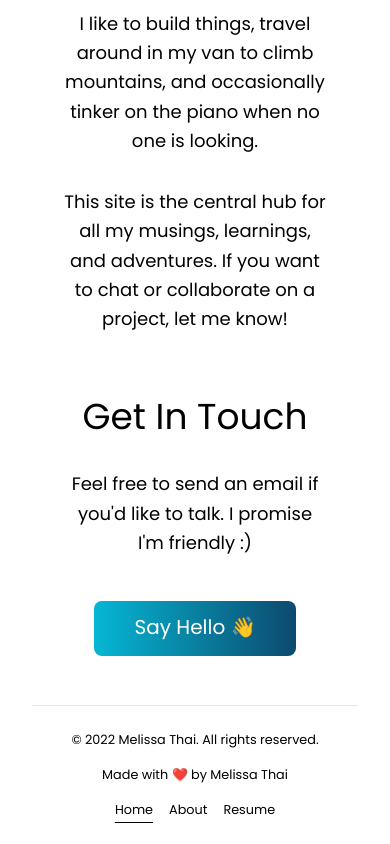
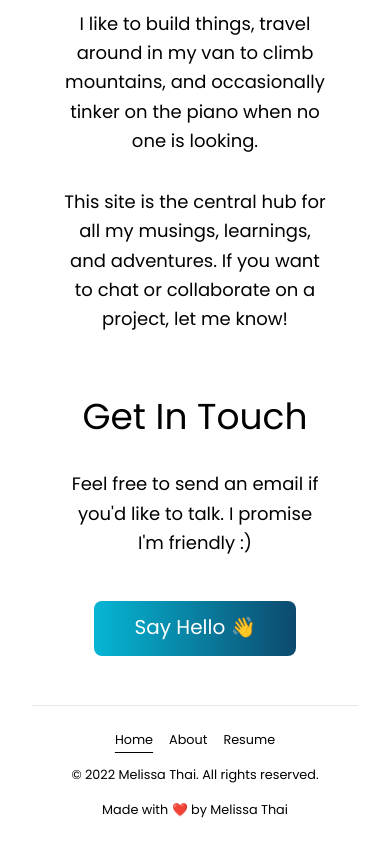
Before and after one commit to melissapthai/melissapthai.com, a Next.js app: page / in a window 390 px wide. Shown: the part 671-1515 px from the top of the page. Built offline with nearby package versions, Linux system fonts and the light colour scheme.

Commit message:
footer fix

```diff
--- a/components/footer.tsx
+++ b/components/footer.tsx
@@ -12,13 +12,7 @@ export default function Footer() {
       <small>
         <footer>
           <div className="grid grid-cols-1 p-4 lg:grid-cols-3">
-            <div className="py-2 text-center lg:py-4 lg:text-left">
-              &copy; {currentYear} Melissa Thai. All rights reserved.
-            </div>
-            <div className="py-2 text-center lg:py-4">
-              Made with ❤️ by Melissa Thai
-            </div>
-            <div className="flex justify-center lg:justify-end">
+            <div className="order-first flex justify-center lg:order-last lg:justify-end">
               {routes.map((route) => (
                 <NavLink
                   key={route.href}
@@ -32,6 +26,12 @@ export default function Footer() {
                 />
               ))}
             </div>
+            <div className="py-2 text-center lg:py-4 lg:text-left">
+              &copy; {currentYear} Melissa Thai. All rights reserved.
+            </div>
+            <div className="py-2 text-center lg:py-4">
+              Made with ❤️ by Melissa Thai
+            </div>
           </div>
         </footer>
       </small>
```
